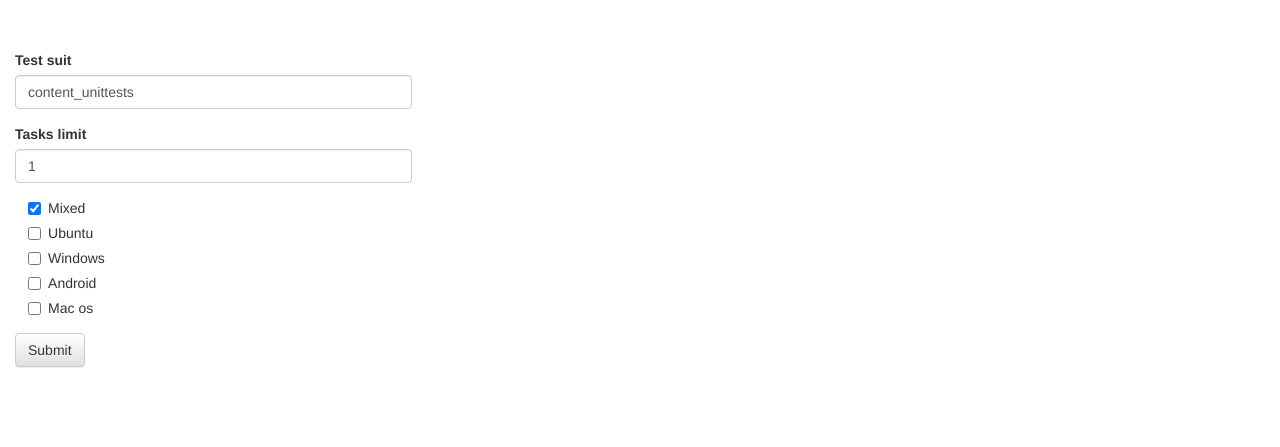
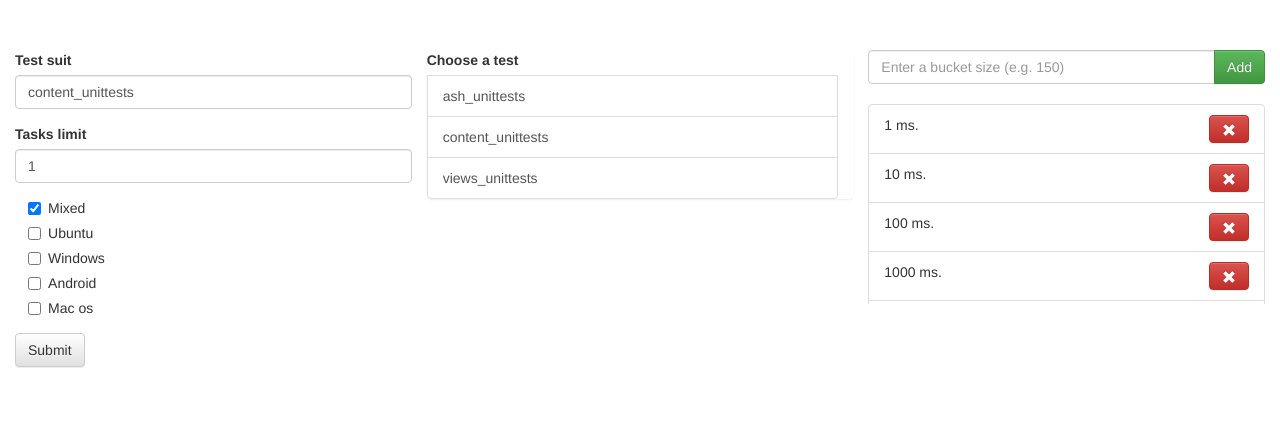
Before and after one commit to d40a/project1, a Django app: page /dashboards/ in a window 1280 px wide. Shown: the top 447 px of the page. Run offline with Django 3.2, Linux system fonts and the light colour scheme; some libraries are stand-ins or nearby versions.

Commit message:
Custom intervals feature, list of suittests is showen

```diff
--- /dev/null
+++ b/dashboards/static/css/main.css
@@ -0,0 +1,13 @@
+.loader {
+    border: 6px solid #f3f3f3; /* Light grey */
+    border-top: 6px solid #3498db; /* Blue */
+    border-radius: 50%;
+    width: 45px;
+    height: 45px;
+    animation: spin 2s linear infinite;
+}
+
+@keyframes spin {
+    0% { transform: rotate(0deg); }
+    100% { transform: rotate(360deg); }
+}
--- a/dashboards/static/js/columnChart.js
+++ b/dashboards/static/js/columnChart.js
@@ -1,16 +1,5 @@
-function columnChart() {
+function columnChart(partition) {
 	var buckets;
-	var partition;
-	// return sizes of backets - logarithmic scale
-	function defaultPartition() {
-		var partition = [1];
-		var base = 10;
-		for (var i = 0; i < 7; i++) {
-			partition.push(base);
-			base *= 10;
-		}
-		return partition;
-	};
 
 	function fillBuckets(tests, partition) {
  		buckets = new Array(partition.length + 1);
@@ -41,7 +30,6 @@ function columnChart() {
 
 	function prepairDataForColumnChart(dataFromServer) {
 		var dataForColumnChart = [['Number tests in bucket', "Test's runtime"]];
-		partition = defaultPartition();
 		buckets = fillBuckets(dataFromServer, partition);
 
 		for (var i = 0; i < buckets.length; i++) {
@@ -56,21 +44,7 @@ function columnChart() {
 		return dataForColumnChart;
 	};
 
-	function Tag(attributes) {
-		// args: attributes - dictionary where key is tag's attribute and value is array of values
-		var html = '<' + attributes.tag;
-		for (var key in attributes) {
-			for (var i = 0; i < attributes[key].length; i++) {
-				if (i == 0) html += ' ' + key + '="';
-				else html += ' ';
-				html += attributes[key][i];
-			}
-			html += '"';
-		}
-		html += '></' + attributes.tag + '>';
-		this.html = html;
-		this.attributes = attributes;
-	};
+
 
 	this.runDrawingChart = function(tests, bot_os='default bot') {
 
@@ -104,7 +78,7 @@ function columnChart() {
 			var div = new Tag({
 				'tag': ['div'],
 				'id': ['basic_column_chart_' + bot_os],
-				'style': ['max-height:700px;', 'height:700px;', 'overflow:auto;'],
+				'style': ['max-height:70%;', 'height:70%;', 'overflow:auto;'],
 				'class': ['col-md-6'],
 			});
 
@@ -112,7 +86,7 @@ function columnChart() {
 				'tag': ['div'],
 				'id': ['wrapper_' + div.attributes.id],
 				'class': ['col-md-12'],
-				'style': ['max-height:700px;'],
+				'style': ['max-height:70%;'],
 			});
 
 			$('#charts')
@@ -131,6 +105,8 @@ function columnChart() {
 					printTestsFromBucket(row, div);
 				}
 			});
+			console.log(cnt_comming_responces);
+			cnt_comming_responces -= 1;
 		}
 	};
 
@@ -145,7 +121,7 @@ function columnChart() {
 			'tag': ['div'],
 			'id': ['div_list_' + commonSuffixForIds],
 			'class': ['col-md-6'],
-			'style': ['overflow:auto;', 'max-height:700px;'],
+			'style': ['overflow:auto;', 'max-height:70%;'],
 		});
 
 		var uList = new Tag({
@@ -179,3 +155,14 @@ function columnChart() {
 
 	}
 }
+
+// return sizes of backets - logarithmic scale
+columnChart.defaultPartition = function() {
+	var partition = [1];
+	var base = 10;
+	for (var i = 0; i < 6; i++) {
+		partition.push(base);
+		base *= 10;
+	}
+	return partition;
+}
--- a/dashboards/static/js/docIsReady.js
+++ b/dashboards/static/js/docIsReady.js
@@ -1,13 +1,73 @@
+var cnt_comming_responces = 0;
+
+
 $(document).ready(function () {
+
+	function showPartition(partition) {
+		$('#list_of_buckets').empty();
+		partition = partition.sort(function(a,b){return a - b});
+
+		for (var i = 0; i < partition.length; i++) {
+			var innerHtml = partition[i].toString()
+				+ ' ms.'
+			 	+ '<button type="button" class="btn btn-danger pull-right" name="btn_delete_perent">'
+			    + '<span class="glyphicon glyphicon-remove"></span>';
+
+			var li = new Tag({
+					'tag': ['li'],
+					'class': ['list-group-item', 'clearfix'],
+					'value': [partition[i].toString()],
+				},
+				innerHtml
+			);
+			$("#list_of_buckets").append(li.html);
+		}
+
+		$('[name=btn_delete_perent]').click(function(e) {
+			$(this).parent().remove();
+		});
+	}
+
+	// TODO: Usage of angularJS could make the life easier...
+	var partition = columnChart.defaultPartition();
+
+	$('#btn_add_bucket_size').click(function () {
+		// TODO: Validate input - allow input only numbers
+		var bucket_size = parseInt($('#bucket_size').val());
+
+		$('#bucket_size').val("");
+
+		if (!isNaN(bucket_size) && !partition.includes(bucket_size)) {
+			partition.push(parseInt(bucket_size));
+			showPartition(partition);
+		}
+	});
+
+	showPartition(partition);
+
+
+	function getPartitions() {
+		var partition = [];
+		$("#list_of_buckets li").each(function(idx, li) {
+			console.log(li);
+			partition.push(li.value)
+		});
+		return partition;
+	}
+
 	$("#btn_submit").click(function (e) {
 		console.log('Clicked!');
+
+		// TODO: Loader not working right now
+		$('#loader').show();
 
 		e.preventDefault();
 		$('#charts').empty();
 
 		function getData(url, args) {
 			$.get(url, args, function (data) {
-				var clChart = new columnChart();
+				partition = getPartitions();
+				var clChart = new columnChart(partition);
 				clChart.runDrawingChart(data.tests, args.os);
 			});
 		}
@@ -24,5 +84,13 @@ $(document).ready(function () {
 				}
 			);
 		});
+
+		// TODO:  Show loader while requests processing
+		if (cnt_comming_responces == 0) $('loader').hide();
+	});
+	$('#test_suits').children('a').each(function() {
+		this.addEventListener('click', function(e) {
+			$('#test_suit').val(e.target.innerText);
+		});
 	});
 });
--- /dev/null
+++ b/dashboards/static/js/utils.js
@@ -0,0 +1,15 @@
+function Tag(attributes, innerHtml='') {
+	// args: attributes - dictionary where key is tag's attribute and value is array of values
+	var html = '<' + attributes.tag;
+	for (var key in attributes) {
+		for (var i = 0; i < attributes[key].length; i++) {
+			if (i == 0) html += ' ' + key + '="';
+			else html += ' ';
+			html += attributes[key][i];
+		}
+		html += '"';
+	}
+	html += '>' + innerHtml + '</' + attributes.tag + '>';
+	this.html = html;
+	this.attributes = attributes;
+};
--- a/dashboards/templates/dashboards/index.html
+++ b/dashboards/templates/dashboards/index.html
@@ -3,11 +3,14 @@
 <head>
 	<script src="https://ajax.googleapis.com/ajax/libs/jquery/3.1.0/jquery.min.js"></script>
 	{% load static from staticfiles %}
-	<script type="text/javascript" src="https://www.gstatic.com/charts/loader.js"></script>
+
+	<link rel="stylesheet" href="{%static '/css/main.css' %}">
+	<script type="text/javascript" src="{% static '/js/utils.js' %}"></script>
 	<script type="text/javascript" src="{% static '/js/columnChart.js' %}"></script>
 	<script type="text/javascript" src="{% static '/js/histogram.js' %}"></script>
 	<script type="text/javascript" src="{% static '/js/docIsReady.js' %}"></script>
 
+	<script type="text/javascript" src="https://www.gstatic.com/charts/loader.js"></script>
 	<!-- BOOTSTRAP-->
 	<!-- Latest compiled and minified CSS -->
 	<link rel="stylesheet" href="https://maxcdn.bootstrapcdn.com/bootstrap/3.3.7/css/bootstrap.min.css" integrity="sha384-BVYiiSIFeK1dGmJRAkycuHAHRg32OmUcww7on3RYdg4Va+PmSTsz/K68vbdEjh4u" crossorigin="anonymous">
@@ -51,13 +54,38 @@
 
 					<button id="btn_submit" name="submit" class="btn btn-default"> Submit </button>
 
+					<div class="loader" style="visibility: hidden" id="loader"></div>
+
 				</div>
+
+				<div class="col-md-4 list-group" style="overflow:auto; max-height:25%;" id="test_suits">
+					<label> Choose a test </label>
+					{% for val in test_suits %}
+					<a class="list-group-item" id="test_suit_{{ val }}" value={{val}}> {{val}} </a> {% endfor %}
+				</div>
+
+				<div class="col-md-4" id="buckets_size_settings">
+
+					<div class="input-group">
+						<input type="text" class="form-control" id="bucket_size" placeholder="Enter a bucket size (e.g. 150)">
+						<span class="input-group-btn">
+    						<button class="btn btn-success" type="button" id="btn_add_bucket_size"> Add </button>
+  						</span>
+					</div> <br>
+
+
+					<div class="" style="overflow:auto; max-height:25%;">
+						<ul class="list-group" id="list_of_buckets">
+
+						</ul>
+					</div>
+				</div>
+
 			</div>
 		</form>
 
 		<div class="row">
 			<div id='charts'>
-
 			</div>
 		</div>
 
--- a/dashboards/views.py
+++ b/dashboards/views.py
@@ -38,8 +38,15 @@ def index(request):
     'innerHtml': 'Mac os',
   }
 
+  test_suits = [
+    'ash_unittests',
+    'content_unittests',
+    'views_unittests',
+  ]
+
   context = Context({
     'oss': oss_dict,
+    'test_suits': test_suits,
   })
 
   return render(request, 'dashboards/index.html', context)
```
